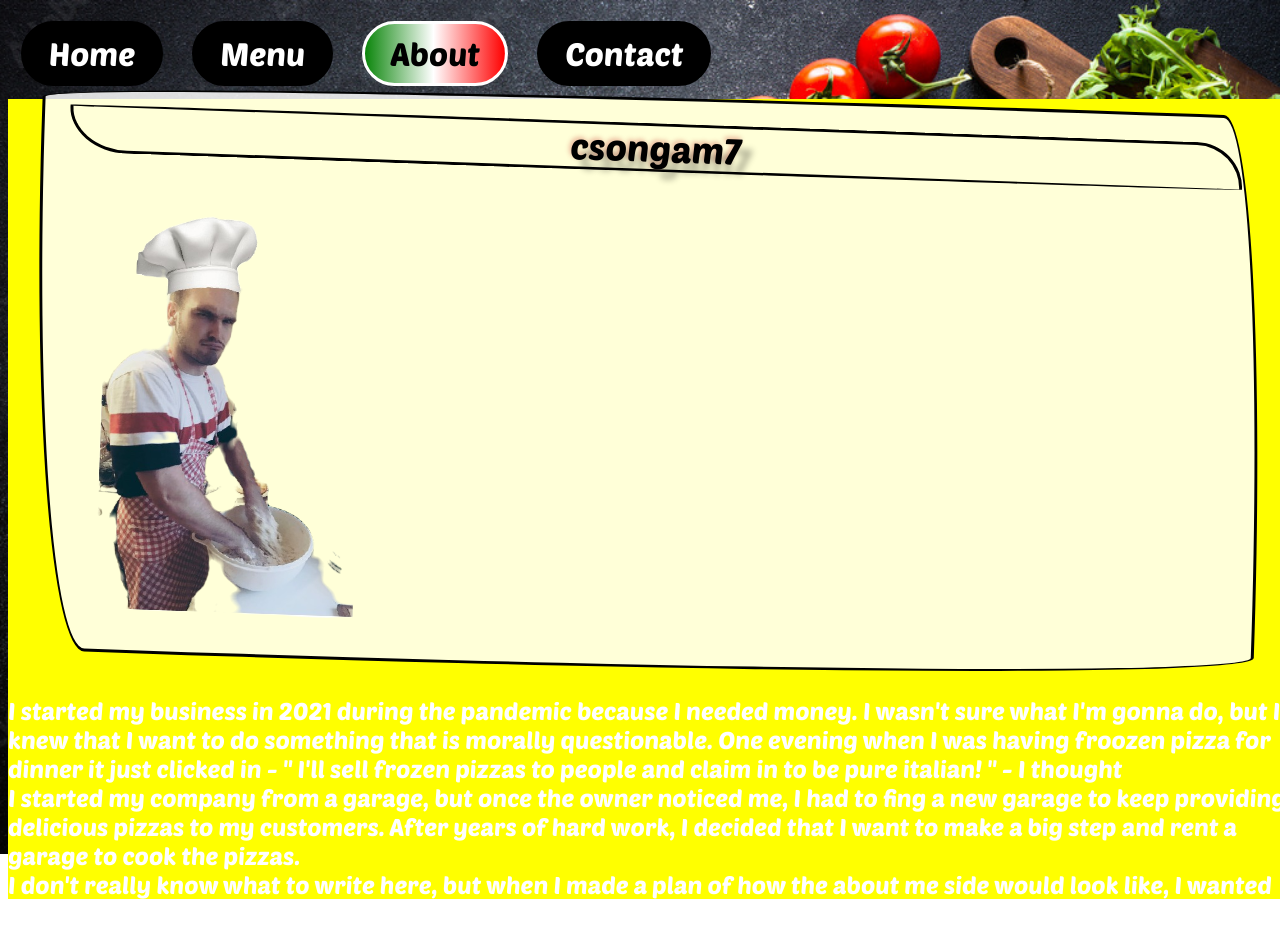
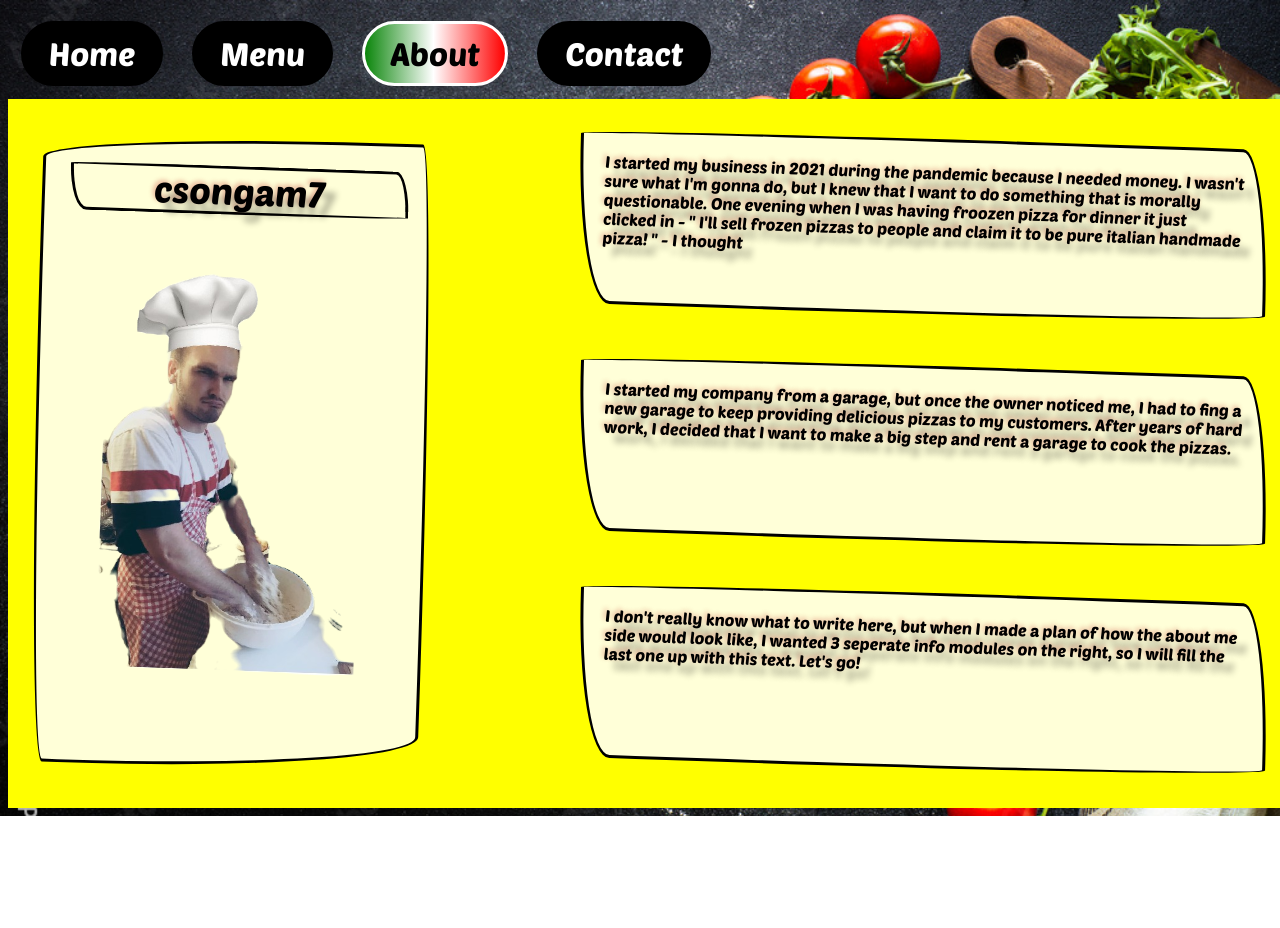
Before and after one commit to csongam7/restaurant, a website built with webpack: page src/index.html in a window 1280 px wide. Both pictures are taken after a click on the button "About". After the commit the page ends 816 px from the top, so only its background shows below. Built offline with nearby package versions, Linux system fonts and the light colour scheme.

Commit message:
add text to about page add hover animation to about page adjusted font size on about page

```diff
--- a/src/about.js
+++ b/src/about.js
@@ -28,13 +28,18 @@ export function aboutLoader(){
     mainContainer.appendChild(sideContainer);
     content.appendChild(mainContainer);
 
-    topContainer.innerHTML = "I started my business in 2021 during the pandemic because I needed money. I wasn't sure what I'm gonna do, but I knew that I want to do something that is morally questionable. One evening when I was having froozen pizza for dinner it just clicked in - &quot I'll sell frozen pizzas to people and claim in to be pure italian! &quot - I thought"
+    topContainer.innerHTML = "I started my business in 2021 during the pandemic because I needed money. I wasn't sure what I'm gonna do, but I knew that I want to do something that is morally questionable. One evening when I was having froozen pizza for dinner it just clicked in - &quot I'll sell frozen pizzas to people and claim it to be pure italian handmade pizza! &quot - I thought"
     middleContainer.innerHTML = "I started my company from a garage, but once the owner noticed me, I had to fing a new garage to keep providing delicious pizzas to my customers. After years of hard work, I decided that I want to make a big step and rent a garage to cook the pizzas."
-    lowerContainer.innerHTML = "I don't really know what to write here, but when I made a plan of how the about me side would look like, I wanted 3 seperate info modules on the right, so I will fill the last one up with this text. Let's go"
+    lowerContainer.innerHTML = "I don't really know what to write here, but when I made a plan of how the about me side would look like, I wanted 3 seperate info modules on the right, so I will fill the last one up with this text. Let's go!"
 
     chefName.classList.add(styles['chefName']);
     imageContainer.classList.add(styles['imageContainer']);
     chef.classList.add(styles['chef']);
-    content.classList = (styles['content']);
-    document.querySelector('header').classList.add(styles['aboutBackground'])
+    sideContainer.classList.add(styles['sideContainer']);
+    content.classList = styles['content'];
+    mainContainer.classList.add(styles['mainContainer']);
+    document.querySelector('header').classList.add(styles['aboutBackground']);
+    topContainer.classList.add(styles['infoContainer']);
+    middleContainer.classList.add(styles['infoContainer']);
+    lowerContainer.classList.add(styles['infoContainer']);
 }
--- a/src/css/about.module.css
+++ b/src/css/about.module.css
@@ -6,6 +6,9 @@
     align-items: center;
     align-content: center;
     background-color: yellow;
+    display: grid;
+    grid-template-columns: repeat(2, 1fr);
+    grid-template-rows: 1fr;
 }
 
 .chef{
@@ -13,22 +16,53 @@
     padding: 2rem 4rem;
 }
 
-.imageContainer{
+.mainContainer{
+    display: grid;
+    width: 100vw;
+    height: 85vh;
+    justify-content: center;
+    grid-template-columns: repeat(2, 1fr);
+}
+
+.sideContainer{
+    display: grid;
+    grid-template-columns: 1fr;
+    grid-template-rows: repeat(3, 1fr);
+}
+
+.imageContainer, .infoContainer{
+    max-height: 80vh;
+    min-width: fit-content;
+    width: 30vw;
     border-width: 3px 4px 3px 5px;
     border-radius:95% 4% 92% 5%/4% 95% 6% 95%;
     transform: rotate(2deg);
     margin:25px;
+    margin-right: 0px;
     background-color: rgba(255, 255, 255, 0.847);
     border: solid black;
     border-color: black;
     color: rgb(0, 0, 0);
     font-size: 4.5vh;
     text-shadow: 10px 10px 6px rgba(0, 0, 0, 0.3), -2px -2px 5px rgba(187, 8, 8, 0.3);
-    transition: ease-in-out .5s;
+    transition: ease-in-out .2s;
+}
+
+.infoContainer{
+    width: 50vw;
+    transition: ease-in-out .3s;
+    margin-right: 5vw;
+    max-height: 20vh;
+    font-size: calc(0.65vw + 1vh);
+    padding: 3%;
 }
 
 .imageContainer:hover{
-    font-size: 210%;
+    font-size: 230%;
+}
+
+.infoContainer:hover{
+    font-size: calc(0.8vw + 1vh);
 }
 
 .chefName{
```
